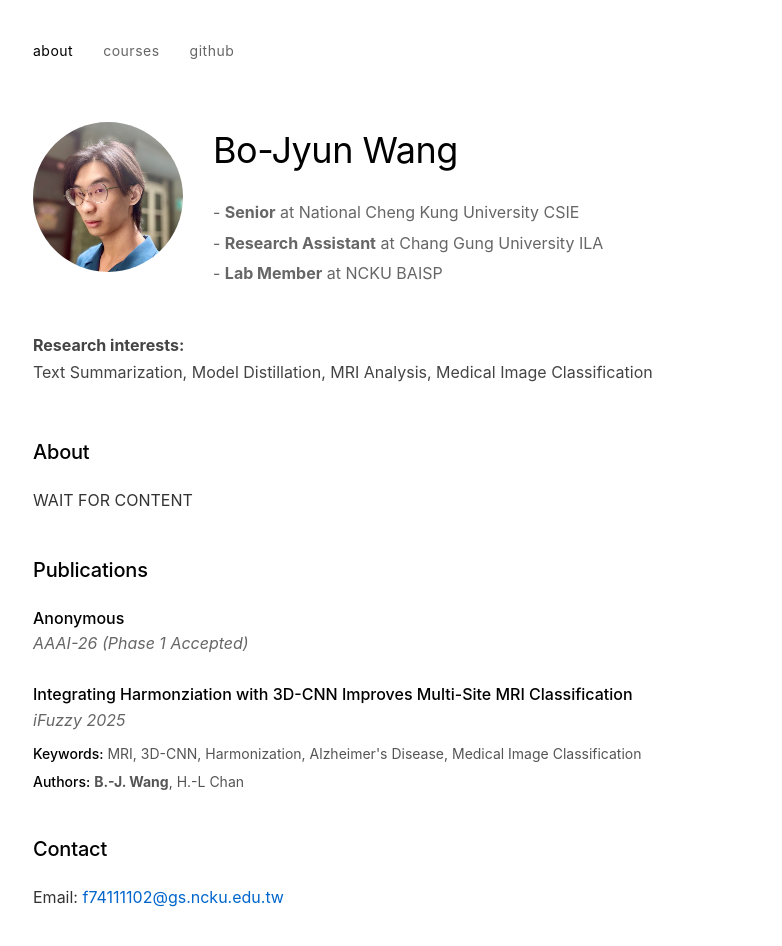
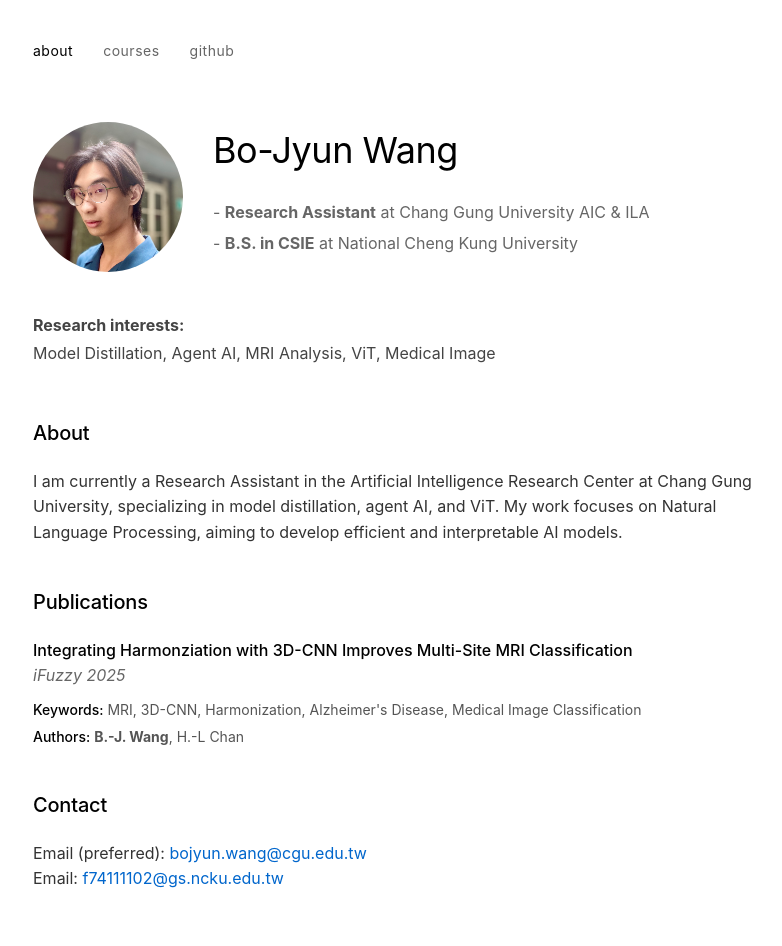
Before and after one commit to BirddWang/BirddWang.github.io, a plain HTML site: page index.html in a window 1280 px wide. Shown: the whole page, without its empty margins (227-1009 px from the left). Drawn offline with Linux system fonts and the light colour scheme; a script that the page names is missing.

Commit message:
doc: loc update, about update

```diff
--- a/index.html
+++ b/index.html
@@ -23,30 +23,30 @@
                     <div class="profile-info">
                         <h1 class="name">Bo-Jyun Wang</h1>
                         <ul class="positions">
-                            <li>- <b>Senior</b> at National Cheng Kung University CSIE</li>
-                            <li>- <b>Research Assistant</b> at Chang Gung University ILA</li>
-                            <li>- <b>Lab Member</b> at NCKU BAISP</li>
+                            <li>- <b>Research Assistant</b> at Chang Gung University AIC & ILA</li>
+                            <li>- <b>B.S. in CSIE</b> at National Cheng Kung University</li>
                         </ul>
                     </div>
                 </div>
 
                 <div class="intro">
-                    <p><strong>Research interests:</strong><br>Text Summarization, Model Distillation, MRI Analysis, Medical Image Classification</p>
+                    <p><strong>Research interests:</strong><br>Model Distillation, Agent AI, MRI Analysis, ViT, Medical Image</p>
                 </div>
 
                 <h2>About</h2>
-                <p>WAIT FOR CONTENT</p>
+                <p>I am currently a Research Assistant in the Artificial Intelligence Research Center at Chang Gung University, specializing in model distillation, agent AI, and ViT. My work focuses on Natural Language Processing, aiming to develop efficient and interpretable AI models.
+                </p>
 
                 <h2>Publications</h2>
                 <ul class="publications">
-                    <li>
+                    <!-- <li>
                         <strong>Anonymous</strong><br>
                         <em>AAAI-26 (Phase 1 Accepted)</em>
                         <div class="publication-details">
-                            <!-- <p><strong>Keywords:</strong> Keyword1, Keyword2, Keyword3</p>
-                            <p><strong>Author Order:</strong> <b>B.-J. Wang</b>, Y.-J. Lin, H.-Y Kao</p> -->
+                            <p><strong>Keywords:</strong> Keyword1, Keyword2, Keyword3</p>
+                            <p><strong>Author Order:</strong> <b>B.-J. Wang</b>, Y.-J. Lin, H.-Y Kao</p>
                         </div>
-                    </li>
+                    </li> -->
                     <li>
                         <strong>Integrating Harmonziation with 3D-CNN Improves Multi-Site MRI Classification</strong><br>
                         <em>iFuzzy 2025</em>
@@ -58,6 +58,7 @@
                 </ul>
 
                 <h2>Contact</h2>
+                <p>Email (preferred): <a href="mailto:bojyun.wang@cgu.edu.tw">bojyun.wang@cgu.edu.tw</a></p>
                 <p>Email: <a href="mailto:f74111102@gs.ncku.edu.tw">f74111102@gs.ncku.edu.tw</a></p>
             </section>
         </main>
```
